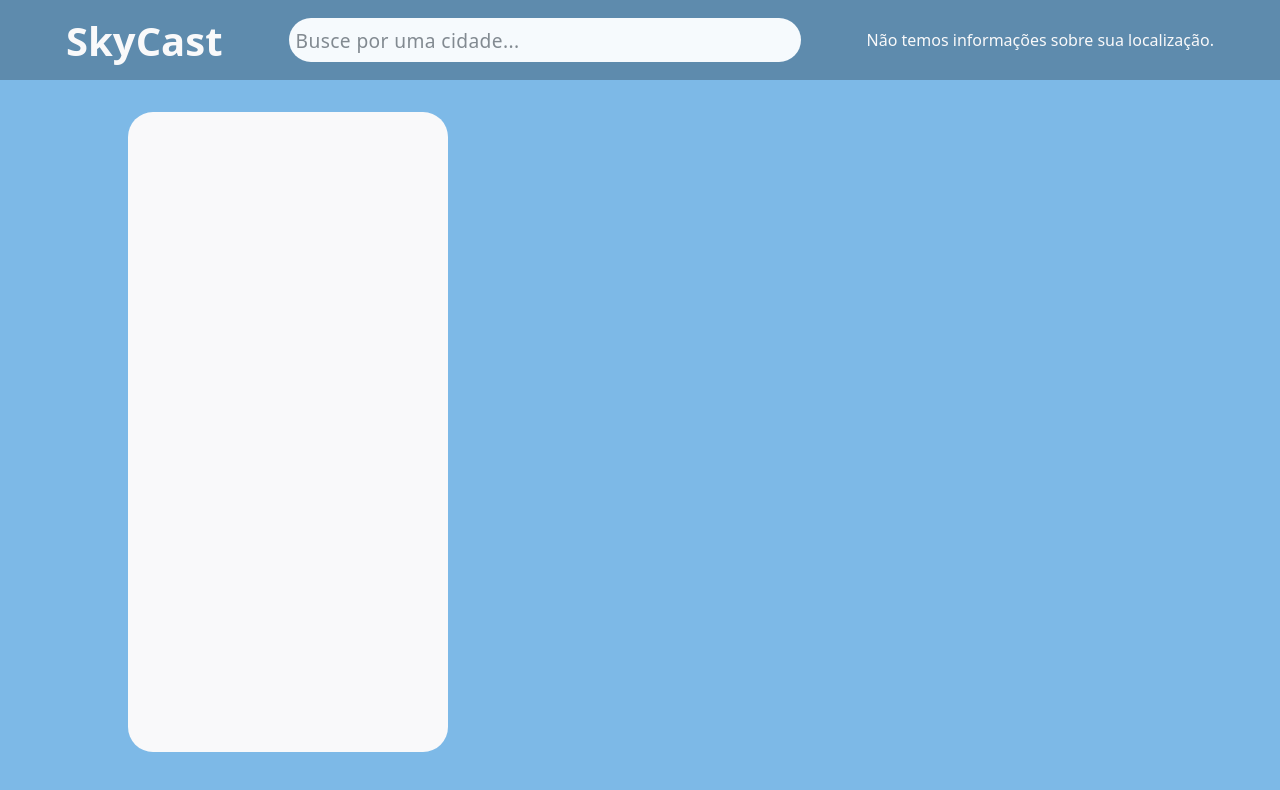
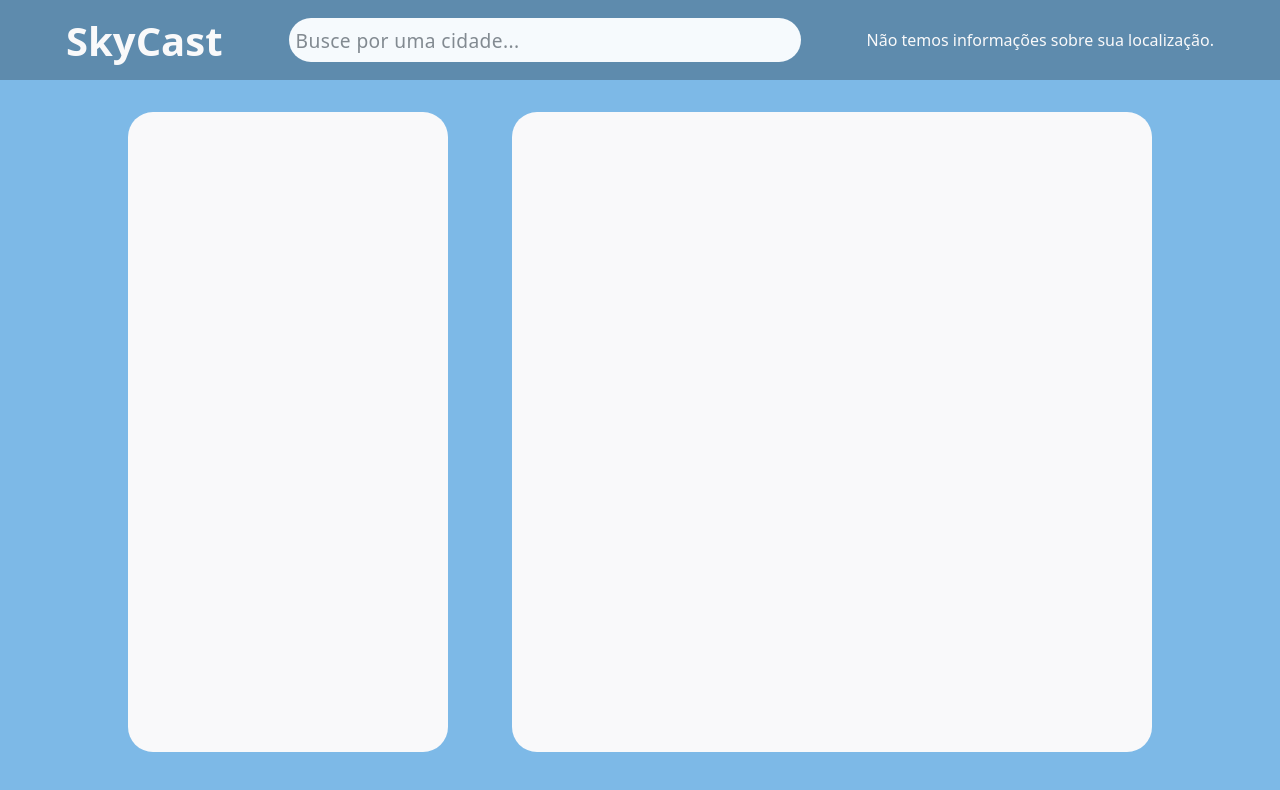
Before and after one commit to Luzin7/skycast, a React (Vite) app: page / in a window 1280 px wide. Shown: the top 790 px of the page. Built offline with nearby package versions, Linux system fonts and the light colour scheme; no server answers.

Commit message:
style(globalStyle.css): adiciona classes globais

```diff
--- a/src/styles/globalStyle.css
+++ b/src/styles/globalStyle.css
@@ -7,20 +7,39 @@
 
 body {
   background: #7db9e7;
+  transition: background 0.7s;
 }
 
 .warm {
   background: #ec9ea5;
-  transition: background 0.7s;
 }
 
 .cold {
-  transition: background 0.7s;
   background: #cce4f5;
 }
 
+.icon_warm {
+  color: #ec9ea5;
+}
+
+.icon_cold {
+  color: #7db9e7;
+}
+
 .main_container {
+  display: flex;
+  flex-flow: row wrap;
   padding: 2em 0;
-  width: 80%;
+  width: 90%;
   margin: 0 auto;
+  justify-content: space-evenly;
+}
+.main_container .section_container {
+  background-color: #f9f9fa;
+  height: 80vh;
+  width: 50vw;
+  border-radius: 25px;
+  display: flex;
+  flex-flow: column wrap;
+  justify-content: space-evenly;
 }/*# sourceMappingURL=globalStyle.css.map */
```
